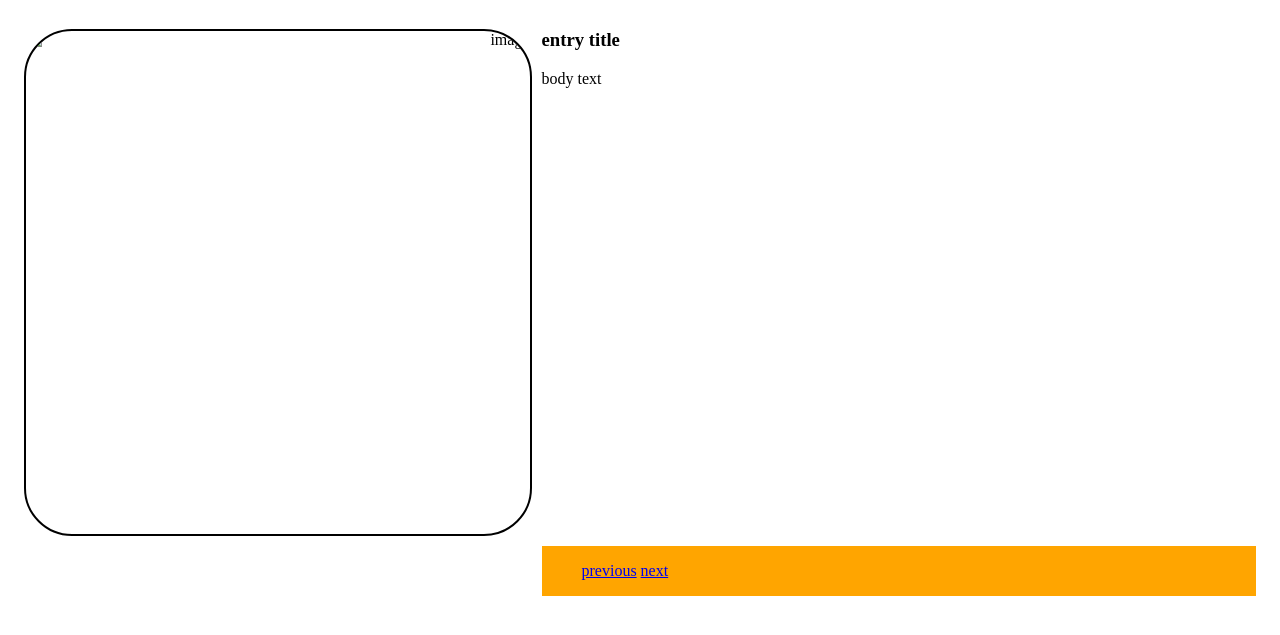
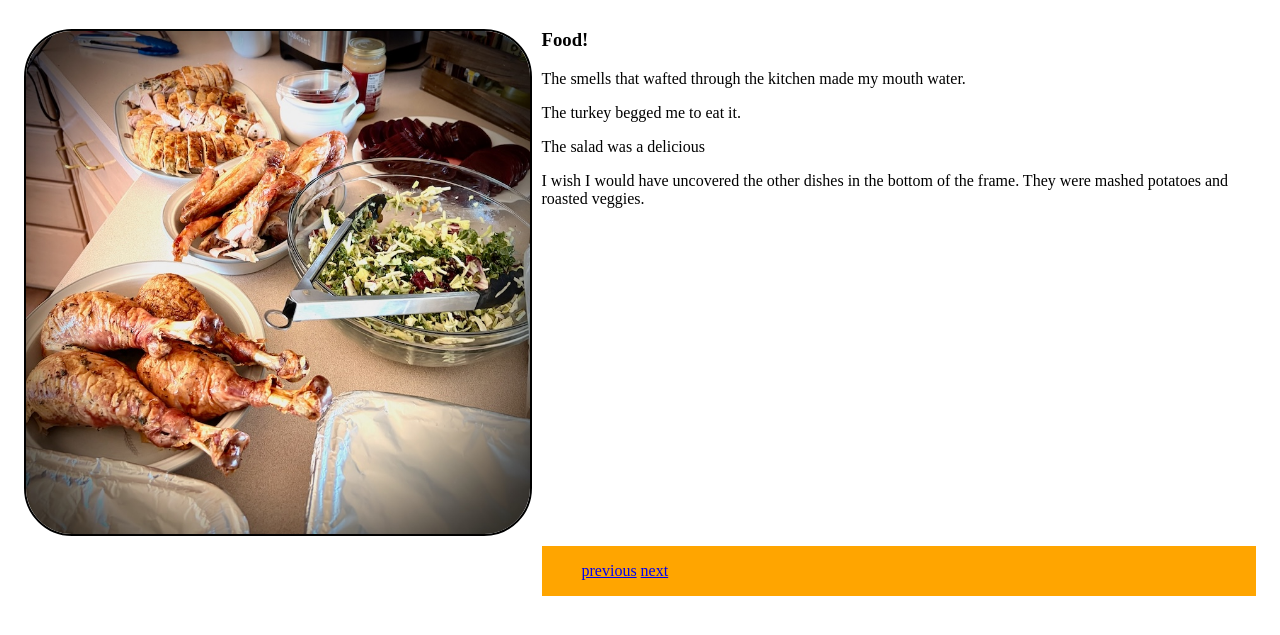
Before and after one commit to paperR2/photo-diary, a plain HTML site: page html/026.html in a window 1280 px wide. Shown: the part 69-704 px from the top of the page. Drawn offline with Linux system fonts and the light colour scheme.

Commit message:
created new page and added text to page 3

```diff
--- a/html/026.html
+++ b/html/026.html
@@ -25,13 +25,15 @@
 		<!-- This is where the daily photo and entry is stored -->
 
 			<div class="image" id="right">
-				<img src="" alt="image" />
+				<img src="../images/IMG_1252A.jpeg" alt="image" />
 			</div>
 
 			<div class="text">
-				<h3>entry title</h3>
-				<p>body text
-				</p>
+				<h3>Food!</h3>
+				<p>The smells that wafted through the kitchen made my mouth water.</p>
+				<p>The turkey begged me to eat it.</p>
+				<p>The salad was a delicious</p>
+				<p>I wish I would have uncovered the other dishes in the bottom of the frame.  They were mashed potatoes and roasted veggies.
 			</div>
 
 
```
Also changed, not shown: html/003.html (+6 -2 lines), html/entries.html (+1 -1 lines), images/IMG_1252A.jpeg (added).
